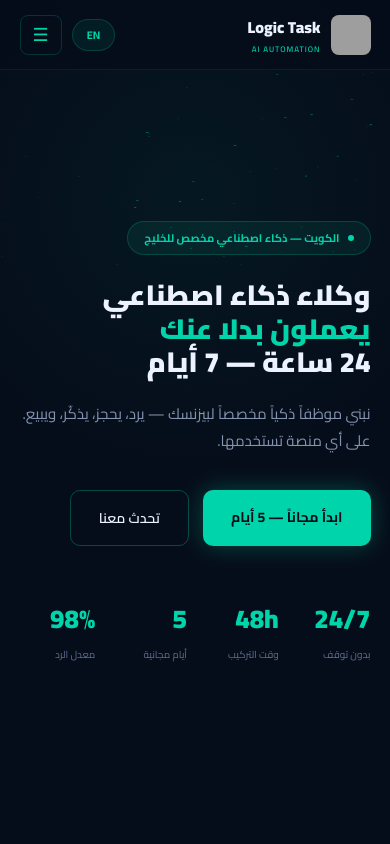
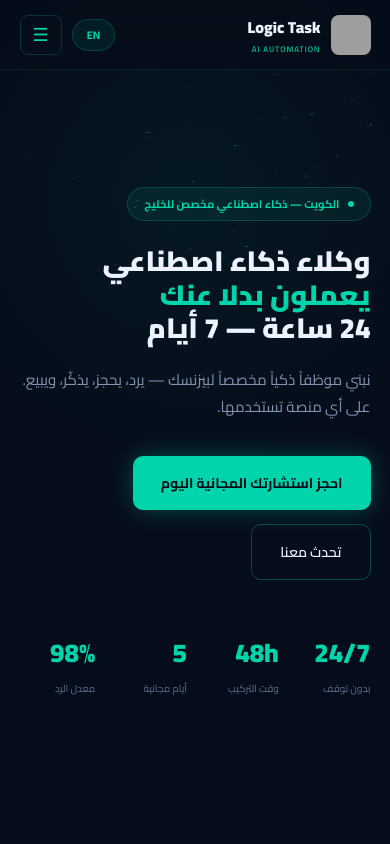
Before and after one commit to msharyalwany/Logictask, a Next.js app: page / in a window 390 px wide. Shown: the top 844 px of the page. Built offline with nearby package versions, Linux system fonts and the light colour scheme; grey boxes are pictures that could not be loaded.

Commit message:
Fix Arabic text and responsive

```diff
--- a/app/sections/CTA.tsx
+++ b/app/sections/CTA.tsx
@@ -19,7 +19,7 @@ export default function CTA() {
         <motion.div initial={{ opacity: 0, y: 30 }} whileInView={{ opacity: 1, y: 0 }} viewport={{ once: true }}>
           <div style={{ display: 'inline-flex', alignItems: 'center', gap: '8px', background: 'rgba(0,212,170,0.08)', border: '1px solid rgba(0,212,170,0.2)', borderRadius: '20px', padding: '6px 16px', fontSize: '11px', color: '#00D4AA', fontWeight: '700', marginBottom: '28px' }}>
             <div style={{ width: '6px', height: '6px', background: '#00D4AA', borderRadius: '50%' }} />
-            {isRTL ? '5 أيام تجريبية مجانية — بدون بطاقة ائتمان' : '5 Free Trial Days — No Credit Card Required'}
+            {isRTL ? 'احجز استشارتك المجانية اليوم واحصل على 5 أيام تجربة مجانية — بدون أي التزام!' : 'Book Your Free Consultation Today & Get 5 Free Trial Days — No Commitment!'}
           </div>
 
           <h2 style={{ fontSize: 'clamp(32px,4.5vw,56px)', fontWeight: '900', lineHeight: '1.2', marginBottom: '20px', color: '#EDF2FF' }}>
@@ -32,7 +32,7 @@ export default function CTA() {
 
           <p style={{ fontSize: '16px', color: '#8494B0', lineHeight: '1.8', marginBottom: '40px', maxWidth: '560px', margin: '0 auto 40px' }}>
             {isRTL
-              ? 'لا تدع منافسيك يسبقوك. ابدأ اليوم وشوف الفرق بنفسك خلال 5 أيام مجاناً.'
+              ? 'لا تدع منافسيك يسبقوك. احجز استشارتك المجانية اليوم وشوف الفرق بنفسك خلال 5 أيام مجاناً.'
               : 'Don\'t let your competitors get ahead. Start today and see the difference yourself in 5 free days.'}
           </p>
 
@@ -40,7 +40,7 @@ export default function CTA() {
             <a href="https://calendly.com/logictask7/30min" target="_blank" rel="noreferrer"
               className="btn-glow"
               style={{ padding: '16px 36px', borderRadius: '12px', background: '#00D4AA', color: '#060D1A', textDecoration: 'none', fontSize: '15px', fontWeight: '700', boxShadow: '0 0 30px rgba(0,212,170,0.3)', transition: 'all 0.2s' }}>
-              {isRTL ? 'ابدأ مجاناً الآن' : 'Start Free Now'}
+              {isRTL ? 'احجز استشارتك المجانية اليوم' : 'Book Your Free Consultation Today'}
             </a>
             <a href="https://wa.me/96550441803" target="_blank" rel="noreferrer"
               style={{ padding: '16px 36px', borderRadius: '12px', background: 'transparent', border: '1px solid rgba(0,212,170,0.3)', color: '#EDF2FF', textDecoration: 'none', fontSize: '15px', fontWeight: '600', transition: 'all 0.2s' }}>
--- a/app/sections/Comparison.tsx
+++ b/app/sections/Comparison.tsx
@@ -32,7 +32,7 @@ export default function Comparison() {
             {isRTL ? 'سارة AI مقابل موظف الاستقبال' : 'Sara AI vs. Receptionist'}
           </h2>
           <p style={{ fontSize: '15px', color: '#8494B0', maxWidth: '500px', margin: '0 auto', lineHeight: '1.8' }}>
-            {isRTL ? 'الأرقام تتكلم — قرن بنفسك' : 'The numbers speak — compare for yourself'}
+            {isRTL ? 'الأرقام تتكلم — قارن بنفسك' : 'The numbers speak — compare for yourself'}
           </p>
         </motion.div>
 
--- a/app/sections/FAQ.tsx
+++ b/app/sections/FAQ.tsx
@@ -26,7 +26,7 @@ const faqs = [
     en: { q: 'What if the client needs a human?', a: 'Sara automatically transfers the conversation to a human when needed — with instant management notification. You control when and how the transfer happens.' },
   },
   {
-    ar: { q: 'هل يربط بنظام الحجز الحالي لدينا؟', a: 'نعم — سارة تتكامل مع Google Calendar وأي نظام حجز تستخدمه. لا تحتاج تغيير في طريقة شغلك.' },
+    ar: { q: 'هل تتكامل مع نظام الحجز الحالي لدينا؟', a: 'نعم — سارة تتكامل مع Google Calendar وأي نظام حجز تستخدمه. لا تحتاج تغيير في طريقة شغلك.' },
     en: { q: 'Does it integrate with our current booking system?', a: 'Yes — Sara integrates with Google Calendar and any booking system you use. No need to change your workflow.' },
   },
   {
--- a/app/sections/Hero.tsx
+++ b/app/sections/Hero.tsx
@@ -92,7 +92,7 @@ export default function Hero() {
             style={{ display: 'flex', gap: '14px', flexWrap: 'wrap' }}>
             <a href="https://calendly.com/logictask7/30min" target="_blank" rel="noreferrer"
               style={{ padding: '14px 28px', borderRadius: '10px', background: '#00D4AA', color: '#060D1A', textDecoration: 'none', fontSize: '14px', fontWeight: '700', boxShadow: '0 0 24px rgba(0,212,170,0.3)' }}>
-              {isRTL ? 'ابدأ مجاناً — 5 أيام' : 'Start Free — 5 Days'}
+              {isRTL ? 'احجز استشارتك المجانية اليوم' : 'Book Your Free Consultation Today'}
             </a>
             <a href="https://wa.me/96550441803" target="_blank" rel="noreferrer"
               style={{ padding: '14px 28px', borderRadius: '10px', background: 'transparent', border: '1px solid rgba(0,212,170,0.3)', color: '#EDF2FF', textDecoration: 'none', fontSize: '14px', fontWeight: '600' }}>
--- a/app/sections/HowItWorks.tsx
+++ b/app/sections/HowItWorks.tsx
@@ -92,7 +92,7 @@ export default function HowItWorks() {
           style={{ textAlign: 'center', marginTop: '60px' }}>
           <a href="https://calendly.com/logictask7/30min" target="_blank" rel="noreferrer"
             style={{ display: 'inline-block', padding: '14px 36px', background: '#00D4AA', color: '#060D1A', textDecoration: 'none', borderRadius: '10px', fontSize: '14px', fontWeight: '700', boxShadow: '0 0 24px rgba(0,212,170,0.25)', transition: 'all 0.2s' }}>
-            {isRTL ? 'ابدأ الخطوة الأولى مجاناً' : 'Start the First Step Free'}
+            {isRTL ? 'احجز استشارتك المجانية اليوم' : 'Book Your Free Consultation Today'}
           </a>
         </motion.div>
       </div>
--- a/app/sections/Pricing.tsx
+++ b/app/sections/Pricing.tsx
@@ -91,7 +91,7 @@ export default function Pricing() {
               style={{ display: 'block', width: '100%', padding: '13px', borderRadius: '10px', background: 'transparent', border: '1px solid rgba(0,212,170,0.3)', color: '#EDF2FF', textDecoration: 'none', fontSize: '13px', fontWeight: '700', textAlign: 'center', transition: 'all 0.2s' }}
               onMouseEnter={e => { e.currentTarget.style.background = 'rgba(0,212,170,0.08)' }}
               onMouseLeave={e => { e.currentTarget.style.background = 'transparent' }}>
-              {isRTL ? 'ابدأ التجربة المجانية' : 'Start Free Trial'}
+              {isRTL ? 'احجز استشارتك المجانية اليوم' : 'Book Your Free Consultation Today'}
             </a>
           </motion.div>
 
@@ -136,7 +136,7 @@ export default function Pricing() {
 
             <a href="https://calendly.com/logictask7/30min" target="_blank" rel="noreferrer"
               style={{ display: 'block', width: '100%', padding: '13px', borderRadius: '10px', background: '#00D4AA', color: '#060D1A', textDecoration: 'none', fontSize: '13px', fontWeight: '700', textAlign: 'center', boxShadow: '0 0 20px rgba(0,212,170,0.25)', transition: 'all 0.2s' }}>
-              {isRTL ? 'ابدأ التجربة المجانية' : 'Start Free Trial'}
+              {isRTL ? 'احجز استشارتك المجانية اليوم' : 'Book Your Free Consultation Today'}
             </a>
           </motion.div>
         </div>
--- a/app/sections/Solution.tsx
+++ b/app/sections/Solution.tsx
@@ -11,7 +11,7 @@ const features = [
     enDesc: 'Auto reply in under 30 seconds — text and voice — on any platform',
   },
   {
-    ar: 'تحجز وتلغي وتعدّل المواعيد',
+    ar: 'تحجز وتلغي وتعدل المواعيد',
     en: 'Books, Cancels & Edits Appointments',
     arDesc: 'تسجل المواعيد مباشرة في نظامك — بدون تدخل بشري',
     enDesc: 'Records appointments directly in your system — no human involvement',
--- a/app/services/sara/page.tsx
+++ b/app/services/sara/page.tsx
@@ -29,7 +29,7 @@ const data = {
       { title: 'تركيب في 48 ساعة', desc: 'من أول اتصال حتى التشغيل الكامل — 48 ساعة فقط بدون تعقيدات' },
     ],
     useCases: ['عيادات طبية', 'مراكز تجميل', 'صالات رياضية', 'مطاعم وكافيهات', 'مراكز تعليمية', 'مكاتب عقارية', 'معارض سيارات', 'خدمات مهنية', 'محلات تجارية', 'أي بيزنس يتعامل مع عملاء'],
-    cta: 'ابدأ تجربة مجانية 5 أيام',
+    cta: 'احجز استشارتك المجانية اليوم',
   },
   en: {
     title: 'Sara AI',
@@ -55,7 +55,7 @@ const data = {
       { title: 'Setup in 48 Hours', desc: 'From first contact to full operation — just 48 hours with no complications' },
     ],
     useCases: ['Medical Clinics', 'Beauty Centers', 'Gyms', 'Restaurants & Cafes', 'Education Centers', 'Real Estate Offices', 'Car Showrooms', 'Professional Services', 'Retail Stores', 'Any Client-Facing Business'],
-    cta: 'Start 5-Day Free Trial',
+    cta: 'Book Your Free Consultation Today',
   },
 }
 
```
